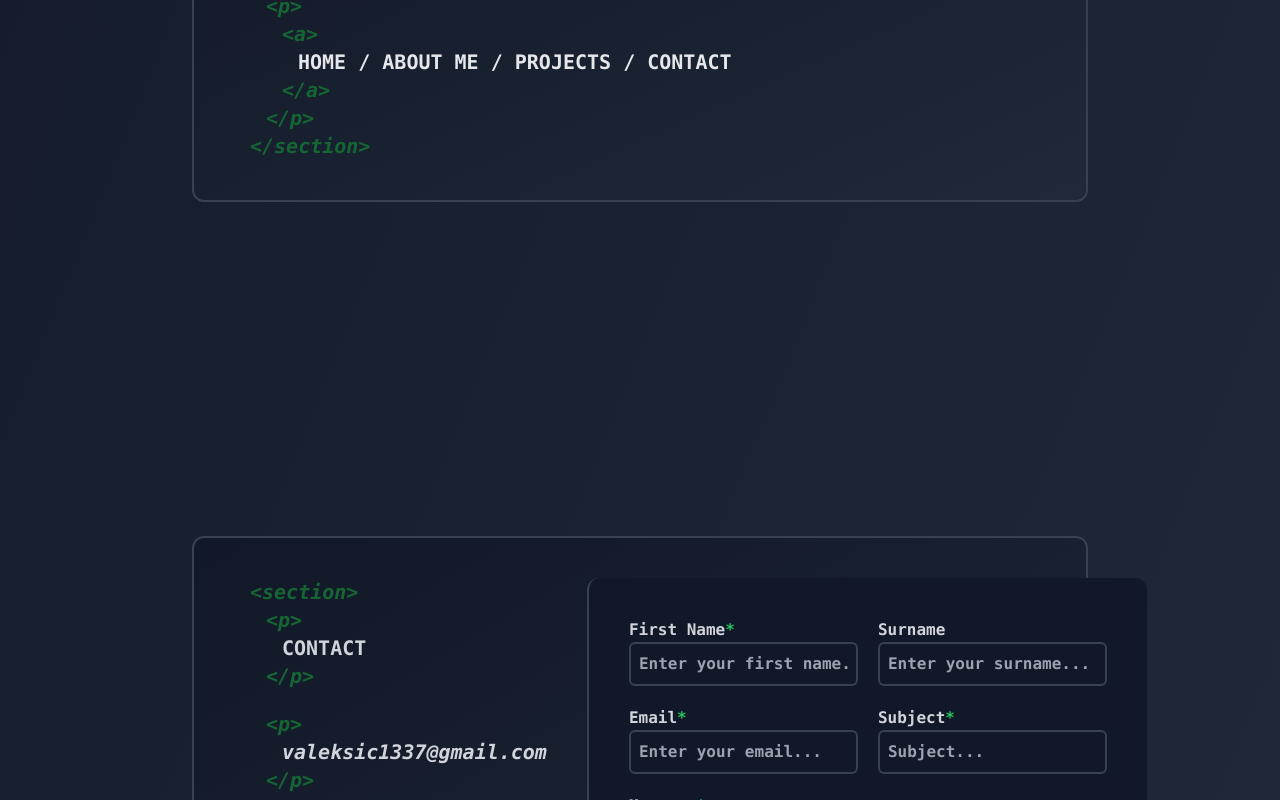
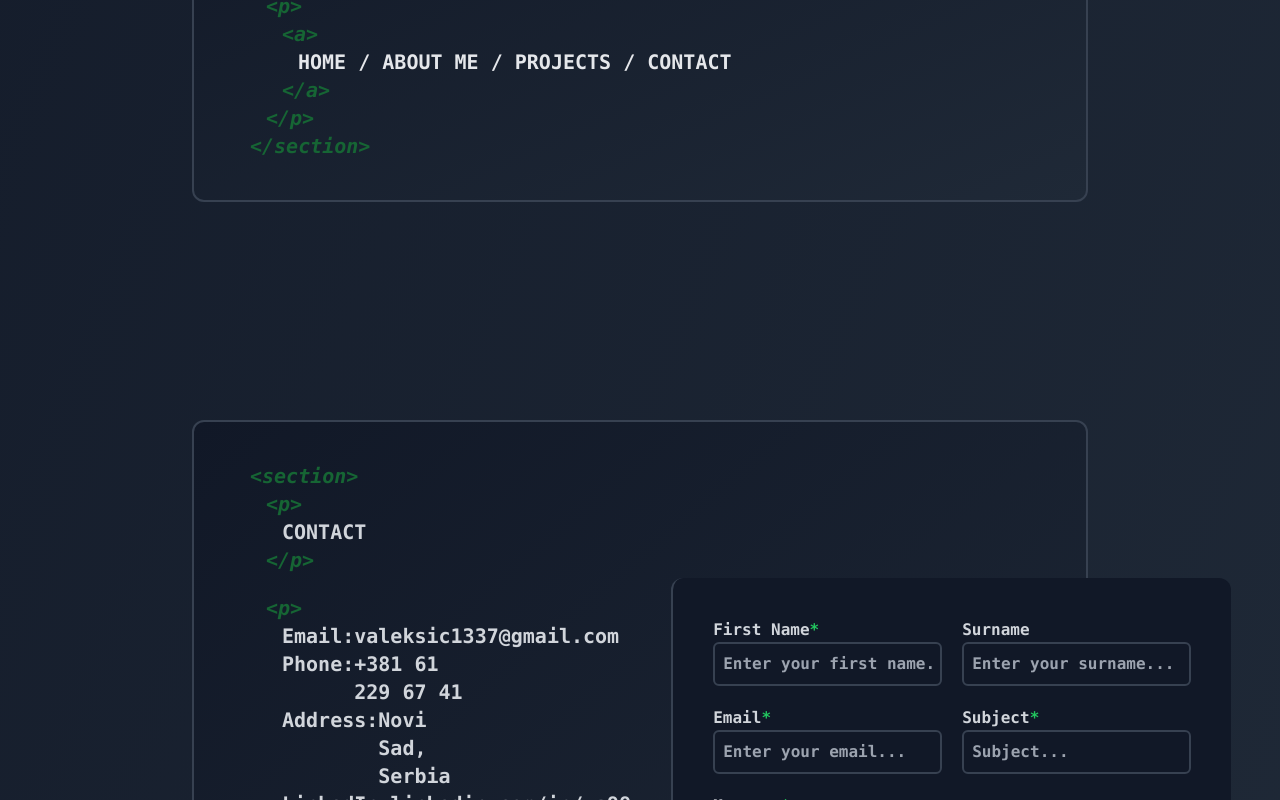
Before and after one commit to vladavoX/portfolio, a React (Vite) app: page / in a window 1280 px wide. Shown: the part 2000-2800 px from the top of the page. Built offline with nearby package versions, Linux system fonts and the light colour scheme.

Commit message:
Refactor; Contact WIP

```diff
--- a/src/components/About/About.tsx
+++ b/src/components/About/About.tsx
@@ -115,7 +115,7 @@ const About = () => {
       }}
       className='h-screen flex items-center justify-center text-gray-300 font-semibold text-xl italic'
     >
-      <div className='flex gap-10 bg-gradient-to-br from-gray-900 to-gray-800 p-10 rounded-xl border-2 border-gray-700 w-full'>
+      <div className='flex gap-10 bg-gradient-to-br from-gray-900 to-gray-800 p-10 rounded-xl border-2 border-gray-700 w-full items-center'>
         <div className='flex flex-col gap-5 w-full'>
           <div>
             <span className='text-green-800 ml-4'>&lt;section&gt;</span>
@@ -138,7 +138,17 @@ const About = () => {
           </div>
           <Links />
         </div>
-        <div className='flex flex-col gap-5 w-full justify-center'>
+        <motion.div
+          initial='hidden'
+          whileInView='visible'
+          viewport={{ once: false, amount: 0.5 }}
+          transition={{ delay: 0.5, duration: 0.3 }}
+          variants={{
+            hidden: { opacity: 0, x: 100 },
+            visible: { opacity: 1, x: 0 },
+          }}
+          className='flex flex-col gap-5 w-full justify-center'
+        >
           <div className='flex flex-col gap-5 border-l-2 border-gray-700 bg-gray-900 p-10 rounded-xl'>
             <p className='not-italic text-center'>Technologies</p>
             <AboutTech technologies={technologies} />
@@ -147,7 +157,7 @@ const About = () => {
             <p className='not-italic text-center'>Hobbies & Interest</p>
             <AboutHobbies hobbies={hobbies} />
           </div>
-        </div>
+        </motion.div>
       </div>
     </motion.section>
   )
--- a/src/components/About/AboutHobbies.tsx
+++ b/src/components/About/AboutHobbies.tsx
@@ -17,7 +17,7 @@ const AboutHobbies = ({ hobbies }: Props) => {
           whileInView='visible'
           viewport={{ once: false, amount: 'all' }}
           transition={{
-            delay: 0.1 + index * 0.1,
+            delay: 0.7 + index * 0.1,
             duration: 0.5,
             type: 'spring',
             bounce: 0.5,
--- a/src/components/About/AboutTech.tsx
+++ b/src/components/About/AboutTech.tsx
@@ -17,7 +17,7 @@ const AboutTech = ({ technologies }: Props) => {
           whileInView='visible'
           viewport={{ once: false, amount: 'all' }}
           transition={{
-            delay: 0.1 + index * 0.1,
+            delay: 0.7 + index * 0.1,
             duration: 0.5,
             type: 'spring',
             bounce: 0.5,
--- a/src/components/Contact/Contact.tsx
+++ b/src/components/Contact/Contact.tsx
@@ -5,7 +5,7 @@ import Form from './Form'
 const Contact = () => {
   return (
     <motion.section
-      id='about'
+      id='contact'
       initial='hidden'
       whileInView='visible'
       viewport={{ once: false, amount: 0.5 }}
@@ -16,7 +16,7 @@ const Contact = () => {
       }}
       className='h-screen flex items-center justify-center text-gray-300 font-semibold text-xl italic'
     >
-      <div className='flex gap-10 bg-gradient-to-br from-gray-900 to-gray-800 p-10 rounded-xl border-2 border-gray-700 w-full'>
+      <div className='flex gap-10 bg-gradient-to-br from-gray-900 to-gray-800 p-10 rounded-xl border-2 border-gray-700 w-full items-center'>
         <div className='flex flex-col gap-5 w-full'>
           <div>
             <span className='text-green-800 ml-4'>&lt;section&gt;</span>
@@ -25,12 +25,50 @@ const Contact = () => {
             <p className='uppercase not-italic ml-12'>contact</p>
             <span className='text-green-800 ml-8'>&lt;/p&gt;</span>
           </div>
-          <div className='ml-8'>
-            <span className='text-green-800'>&lt;p&gt;</span>
-            <p className='ml-4'>valeksic1337@gmail.com</p>
-            <span className='text-green-800'>&lt;/p&gt;</span>
+          <div className='ml-8 not-italic w-full'>
+            <span className='text-green-800 italic'>&lt;p&gt;</span>
+            <p className='ml-4 flex w-1/2 justify-between'>
+              Email:{' '}
+              <span className='hover:text-green-500 duration-150'>
+                valeksic1337@gmail.com
+              </span>
+            </p>
+            <p className='ml-4 flex w-1/2 justify-between'>
+              Phone:{' '}
+              <span className='hover:text-green-500 duration-150'>
+                +381 61 229 67 41
+              </span>
+            </p>
+            <p className='ml-4 flex w-1/2 justify-between'>
+              Address:{' '}
+              <span className='hover:text-green-500 duration-150'>
+                Novi Sad, Serbia
+              </span>
+            </p>
+            <p className='ml-4 flex w-1/2 justify-between'>
+              LinkedIn:{' '}
+              <a
+                href='https://www.linkedin.com/in/va99/'
+                target='_blank'
+                className='hover:text-green-500 duration-150'
+              >
+                linkedin.com/in/va99
+              </a>
+            </p>
+            <p className='ml-4 flex w-1/2 justify-between'>
+              GitHub:{' '}
+              <a
+                href='https://github.com/vladavoX'
+                target='_blank'
+                className='hover:text-green-500 duration-150'
+              >
+                github.com/vladavoX
+              </a>
+            </p>
+            <span className='text-green-800 italic'>&lt;/p&gt;</span>
           </div>
           <Links />
+          <span className='text-green-800'>&lt;/body&gt;</span>
         </div>
         <Form />
       </div>
--- a/src/components/Contact/Form.tsx
+++ b/src/components/Contact/Form.tsx
@@ -1,6 +1,18 @@
+import { motion } from 'framer-motion'
+
 const Form = () => {
   return (
-    <form className='flex flex-col items-center justify-center gap-5 border-l-2 border-gray-700 bg-gray-900 p-10 rounded-xl not-italic text-base w-full'>
+    <motion.form
+      initial='hidden'
+      whileInView='visible'
+      viewport={{ once: false, amount: 0.5 }}
+      transition={{ delay: 0.5, duration: 0.3 }}
+      variants={{
+        hidden: { opacity: 0, x: 100 },
+        visible: { opacity: 1, x: 0 },
+      }}
+      className='flex flex-col items-center justify-center gap-5 border-l-2 border-gray-700 bg-gray-900 p-10 rounded-xl not-italic text-base w-full'
+    >
       <div className='flex gap-5 w-full'>
         <div className='flex flex-col w-full'>
           <label htmlFor='firstname'>
@@ -62,7 +74,7 @@ const Form = () => {
       >
         Send Message
       </button>
-    </form>
+    </motion.form>
   )
 }
 
--- a/src/components/Landing.tsx
+++ b/src/components/Landing.tsx
@@ -15,10 +15,9 @@ const Landing = () => {
       }}
       className='h-screen flex flex-col justify-center text-gray-200 font-semibold text-xl italic'
     >
-      <div className='flex flex-col gap-10 bg-gradient-to-br from-gray-900 to-gray-800 p-10 rounded-xl border-2 border-gray-700'>
+      <div className='flex flex-col gap-5 bg-gradient-to-br from-gray-900 to-gray-800 p-10 rounded-xl border-2 border-gray-700 w-full'>
+        <span className='text-green-800'>&lt;body&gt;</span>
         <div>
-          <span className='text-green-800'>&lt;body&gt;</span>
-          <br />
           <span className='text-green-800 ml-4'>&lt;section&gt;</span>
           <br />
           <span className='text-green-800 ml-8'>&lt;p&gt;</span>
```
